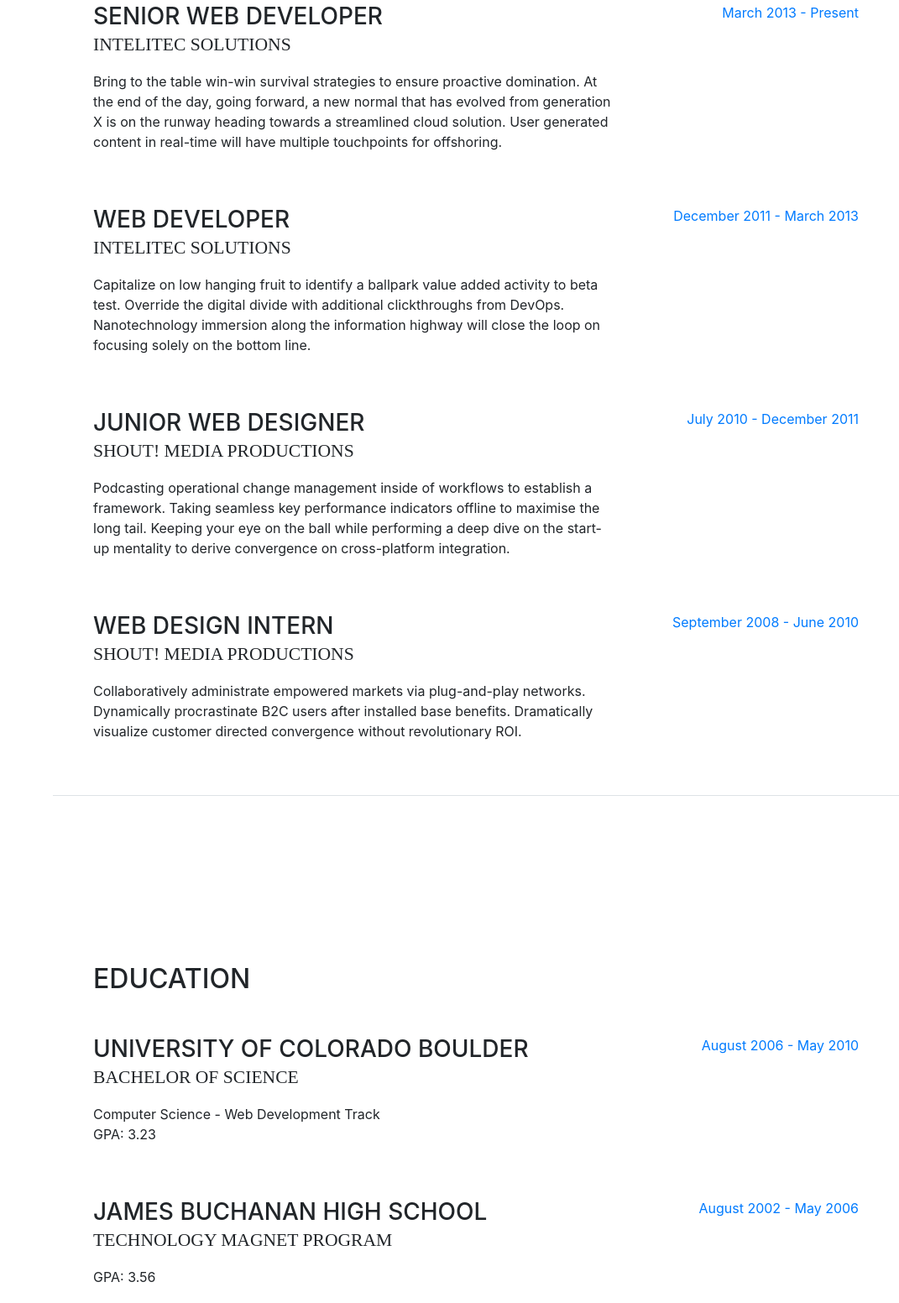
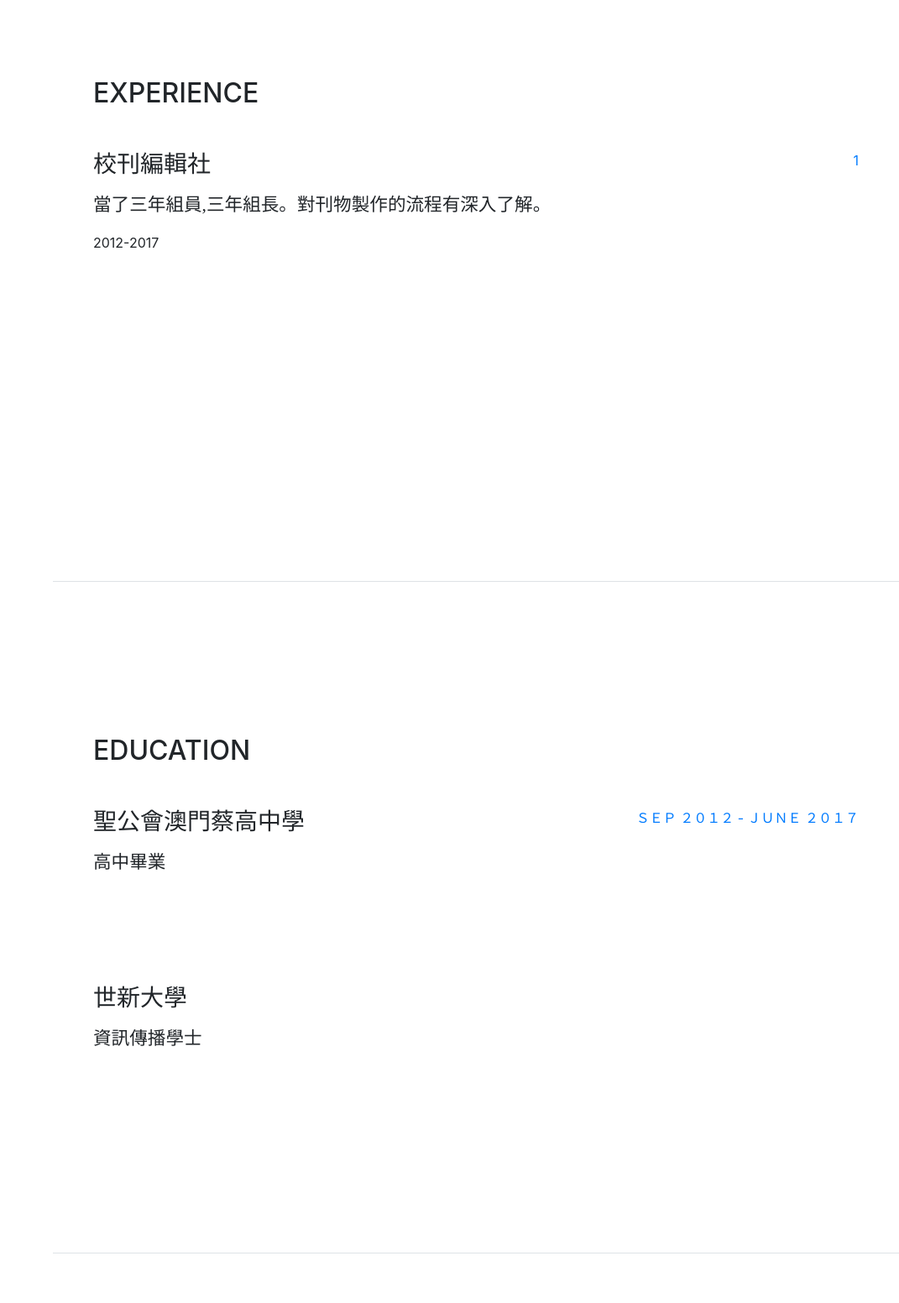
Before and after one commit to yukarinhime/yukainhime.github.io, a website with bundled scripts: page index.html in a window 1280 px wide. Shown: the part 931-2483 px from the top of the page at 84% size, without its empty margins (209-1280 px from the left). Built offline with nearby package versions, Linux system fonts and the light colour scheme; a web font is replaced by a local one.

Commit message:
Add files via upload

```diff
--- a/index.html
+++ b/index.html
@@ -5,10 +5,10 @@
 
     <meta charset="utf-8">
     <meta name="viewport" content="width=device-width, initial-scale=1, shrink-to-fit=no">
-    <meta name="description" content="">
+    <meta name="description" content="">這是鍾志華個人網站
     <meta name="author" content="">
 
-    <title>Resume - Start Bootstrap Theme</title>
+    <title>Yukainsukisuki</title>
 
     <!-- Bootstrap core CSS -->
     <link href="vendor/bootstrap/css/bootstrap.min.css" rel="stylesheet">
@@ -22,6 +22,11 @@
 
     <!-- Custom styles for this template -->
     <link href="css/resume.min.css" rel="stylesheet">
+	<link href="css/benon99.css" rel="stylesheet">
+
+  <!--The following script tag downloads a font from the Adobe Edge Web Fonts server for use within the web page. We recommend that you do not modify it.-->
+
+  <script src="http://use.edgefonts.net/aclonica:n4:default;alfa-slab-one:n4:default.js" type="text/javascript"></script>
 
   </head>
 
@@ -31,7 +36,7 @@
       <a class="navbar-brand js-scroll-trigger" href="#page-top">
         <span class="d-block d-lg-none">Start Bootstrap</span>
         <span class="d-none d-lg-block">
-          <img class="img-fluid img-profile rounded-circle mx-auto mb-2" src="img/profile.jpg" alt="">
+          <img class="img-fluid img-profile rounded-circle mx-auto mb-2" src="img/2049076132.jpg" alt="">
         </span>
       </a>
       <button class="navbar-toggler" type="button" data-toggle="collapse" data-target="#navbarSupportedContent" aria-controls="navbarSupportedContent" aria-expanded="false" aria-label="Toggle navigation">
@@ -65,16 +70,18 @@
 
       <section class="resume-section p-3 p-lg-5 d-flex d-column" id="about">
         <div class="my-auto">
-          <h1 class="mb-0">Clarence
-            <span class="text-primary">Taylor</span>
-          </h1>
-          <div class="subheading mb-5">3542 Berry Street · Cheyenne Wells, CO 80810 · (317) 585-8468 ·
-            <a href="mailto:name@email.com">name@email.com</a>
+          <ul>
+            <li>
+              <h1 class="mb-0">鍾志華<span class="text-primary">CHONG CHIWA</span> </h1>
+            </li>
+          </ul>
+          <div class="subheading mb-5">台北市文山區木柵路一段17巷1號
+            <a href="chongbl123@gmail.com">chongbl123@gmail.com</a>
           </div>
-          <p class="mb-5">I am experienced in leveraging agile frameworks to provide a robust synopsis for high level overviews. Iterative approaches to corporate strategy foster collaborative thinking to further the overall value proposition.</p>
+          <p class="mb-5">澳門出生，現在正在學習網頁設計，ＰＳ和Ｒ語言等等。興趣喜歡聽音樂，看動畫。近期正在學習日文。多多指教～</p>
           <ul class="list-inline list-social-icons mb-0">
             <li class="list-inline-item">
-              <a href="#">
+              <a href="https://www.facebook.com/chong.chi.37">
                 <span class="fa-stack fa-lg">
                   <i class="fa fa-circle fa-stack-2x"></i>
                   <i class="fa fa-facebook fa-stack-1x fa-inverse"></i>
@@ -82,7 +89,7 @@
               </a>
             </li>
             <li class="list-inline-item">
-              <a href="#">
+              <a href="https://twitter.com/?lang=ja">
                 <span class="fa-stack fa-lg">
                   <i class="fa fa-circle fa-stack-2x"></i>
                   <i class="fa fa-twitter fa-stack-1x fa-inverse"></i>
@@ -115,45 +122,45 @@
 
           <div class="resume-item d-flex flex-column flex-md-row mb-5">
             <div class="resume-content mr-auto">
-              <h3 class="mb-0">Senior Web Developer</h3>
-              <div class="subheading mb-3">Intelitec Solutions</div>
-              <p>Bring to the table win-win survival strategies to ensure proactive domination. At the end of the day, going forward, a new normal that has evolved from generation X is on the runway heading towards a streamlined cloud solution. User generated content in real-time will have multiple touchpoints for offshoring.</p>
+              <h3 class="mb-0">校刊編輯社</h3>
+              <div class="subheading mb-3">當了三年組員,三年組長。對刊物製作的流程有深入了解。</div
+              <p>2012-2017
             </div>
             <div class="resume-date text-md-right">
-              <span class="text-primary">March 2013 - Present</span>
+              <span class="text-primary">1</span>
             </div>
           </div>
 
           <div class="resume-item d-flex flex-column flex-md-row mb-5">
             <div class="resume-content mr-auto">
-              <h3 class="mb-0">Web Developer</h3>
-              <div class="subheading mb-3">Intelitec Solutions</div>
-              <p>Capitalize on low hanging fruit to identify a ballpark value added activity to beta test. Override the digital divide with additional clickthroughs from DevOps. Nanotechnology immersion along the information highway will close the loop on focusing solely on the bottom line.</p>
+              <h3 class="mb-0"> </h3>
+              <div class="subheading mb-3"> </div>
+              <p> </p>
             </div>
             <div class="resume-date text-md-right">
-              <span class="text-primary">December 2011 - March 2013</span>
+              <span class="text-primary"> </span>
             </div>
           </div>
 
           <div class="resume-item d-flex flex-column flex-md-row mb-5">
             <div class="resume-content mr-auto">
-              <h3 class="mb-0">Junior Web Designer</h3>
-              <div class="subheading mb-3">Shout! Media Productions</div>
-              <p>Podcasting operational change management inside of workflows to establish a framework. Taking seamless key performance indicators offline to maximise the long tail. Keeping your eye on the ball while performing a deep dive on the start-up mentality to derive convergence on cross-platform integration.</p>
+              <h3 class="mb-0"> </h3>
+              <div class="subheading mb-3"> </div>
+              <p> </p>
             </div>
             <div class="resume-date text-md-right">
-              <span class="text-primary">July 2010 - December 2011</span>
+              <span class="text-primary"> </span>
             </div>
           </div>
 
           <div class="resume-item d-flex flex-column flex-md-row">
             <div class="resume-content mr-auto">
-              <h3 class="mb-0">Web Design Intern</h3>
-              <div class="subheading mb-3">Shout! Media Productions</div>
-              <p>Collaboratively administrate empowered markets via plug-and-play networks. Dynamically procrastinate B2C users after installed base benefits. Dramatically visualize customer directed convergence without revolutionary ROI.</p>
+              <h3 class="mb-0"> </h3>
+              <div class="subheading mb-3"> </div>
+              <p> </p>
             </div>
             <div class="resume-date text-md-right">
-              <span class="text-primary">September 2008 - June 2010</span>
+              <span class="text-primary"> </span>
             </div>
           </div>
 
@@ -167,24 +174,24 @@
 
           <div class="resume-item d-flex flex-column flex-md-row mb-5">
             <div class="resume-content mr-auto">
-              <h3 class="mb-0">University of Colorado Boulder</h3>
-              <div class="subheading mb-3">Bachelor of Science</div>
-              <div>Computer Science - Web Development Track</div>
-              <p>GPA: 3.23</p>
+              <h3 class="mb-0">聖公會澳門蔡高中學</h3>
+              <div class="subheading mb-3">高中畢業</div>
+              <div>　</div>
+              <p>　</p>
             </div>
             <div class="resume-date text-md-right">
-              <span class="text-primary">August 2006 - May 2010</span>
+              <span class="text-primary">ＳＥＰ ２０１２ - ＪＵＮＥ ２０１７</span>
             </div>
           </div>
 
           <div class="resume-item d-flex flex-column flex-md-row">
             <div class="resume-content mr-auto">
-              <h3 class="mb-0">James Buchanan High School</h3>
-              <div class="subheading mb-3">Technology Magnet Program</div>
-              <p>GPA: 3.56</p>
+              <h3 class="mb-0">世新大學</h3>
+              <div class="subheading mb-3">資訊傳播學士</div>
+              <p>　</p>
             </div>
             <div class="resume-date text-md-right">
-              <span class="text-primary">August 2002 - May 2006</span>
+              <span class="text-primary"> </span>
             </div>
           </div>
 
```
